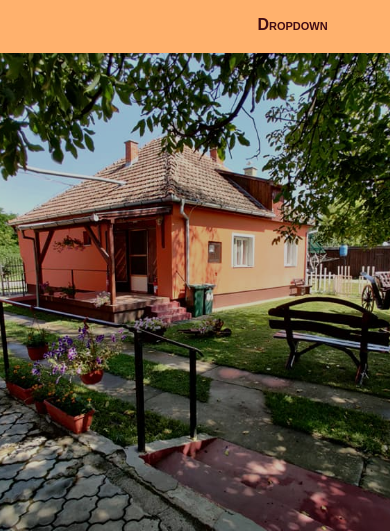
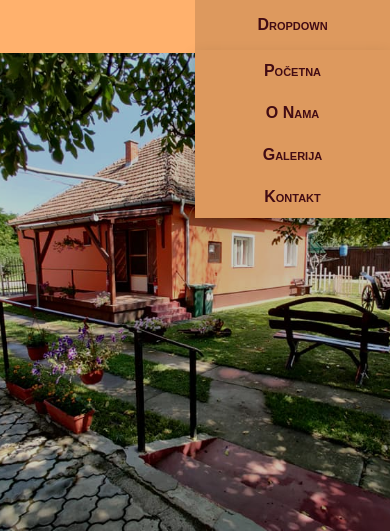
Before and after one commit to vukan-m/kladomox-plus, a Gatsby site: page / in a window 390 px wide. Both pictures are taken after a click on the button "Dropdown". Shown: the top 531 px of the page. Built offline with nearby package versions, Linux system fonts and the light colour scheme; Gatsby itself is replaced by a stand-in of ours.

Commit message:
Dropdown Menu

```diff
--- a/src/components/drop.js
+++ /dev/null
@@ -1,11 +0,0 @@
-const Button = document.querySelector(".dropbtn")
-const Content = document.querySelector(".dropdown-content")
-
-const Drop = () => {
-    console.log(Button)
-    console.log(Content)
-    // Button.style.backgroundColor = "#dd995e"
-    // Content.style.display = "block"
-}
-
-export default Drop
--- a/src/components/mobile-nav-bar.js
+++ b/src/components/mobile-nav-bar.js
@@ -1,13 +1,19 @@
 import * as React from 'react'
-import {Link} from 'gatsby'
-import Drop from './drop.js'
+import { Link } from 'gatsby'
 import '../css/main.css'
+import {useState} from 'react'
 
 const MobileNavBar = () => {
+
+    const [content, showContent] = useState(false)
+    const toggleContent = () => {
+        showContent(!content)
+    }
+
     return (
         <div class="dropdown">
-            <button onClick={Drop} id="btn" class="dropbtn">Dropdown</button>
-            <div id="content" class="dropdown-content">
+            <button onClick={toggleContent} className={content ? "dropbtn-true" : "dropbtn"}>Dropdown</button>
+            <div className={content ? "dropdown-content-true" : "dropdown-content"}>
                 <Link to="/">Početna</Link>
                 <Link to="/about">O Nama</Link>
                 <Link to="/gallery">Galerija</Link>
--- a/src/css/main.css
+++ b/src/css/main.css
@@ -512,6 +512,18 @@ ul.images {
     min-width: 50vw;
   }
 
+  .dropbtn-true {
+    background-color: #dd995e;
+    border: none;
+    font-size: 1rem;
+    color: #420C14;
+    text-decoration: none;
+    font-variant: small-caps;
+    font-weight: 600;
+    padding: 1rem;
+    min-width: 50vw;
+  }
+
   .dropdown {
     position: relative;
     display: none;
@@ -524,11 +536,27 @@ ul.images {
     min-width: 50vw;
     box-shadow: 0px 8px 16px 0px rgba(0,0,0,0.2);
     z-index: 4;
-    right: 0;
+    right: -14rem;
     text-align: center;
   }
 
-  .dropdown-content a {
+  @keyframes move {
+      from {right: -14rem;}
+      to {right: 0;}
+  }
+
+  .dropdown-content-true {
+    display: block;
+    position: absolute;
+    background-color: #dd995e;
+    min-width: 50vw;
+    box-shadow: 0px 8px 16px 0px rgba(0,0,0,0.2);
+    z-index: 4;
+    text-align: center;
+    animation: move .2s;
+  }
+
+  .dropdown-content-true a {
     color: #420C14;
     text-decoration: none;
     font-variant: small-caps;
```
